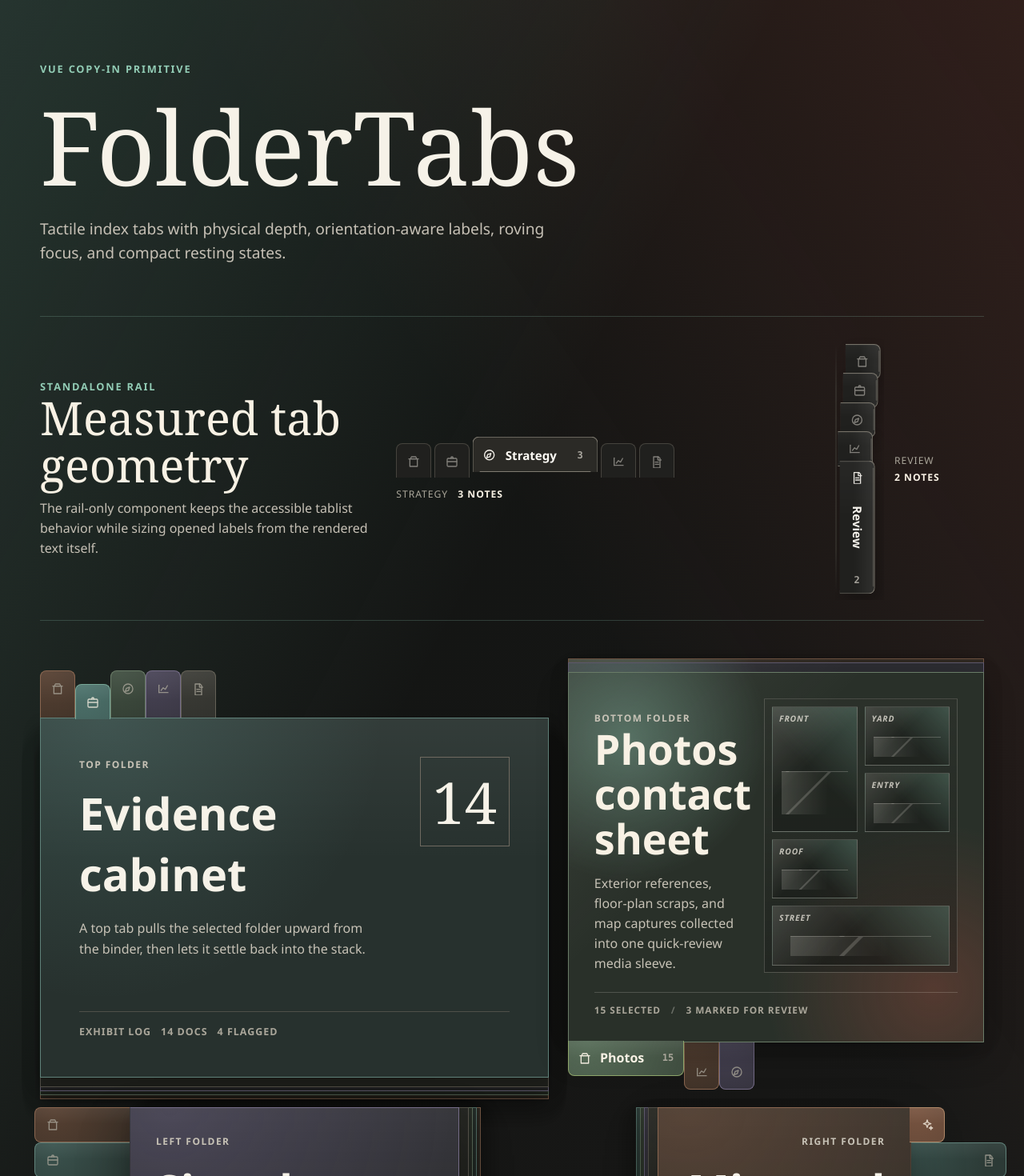
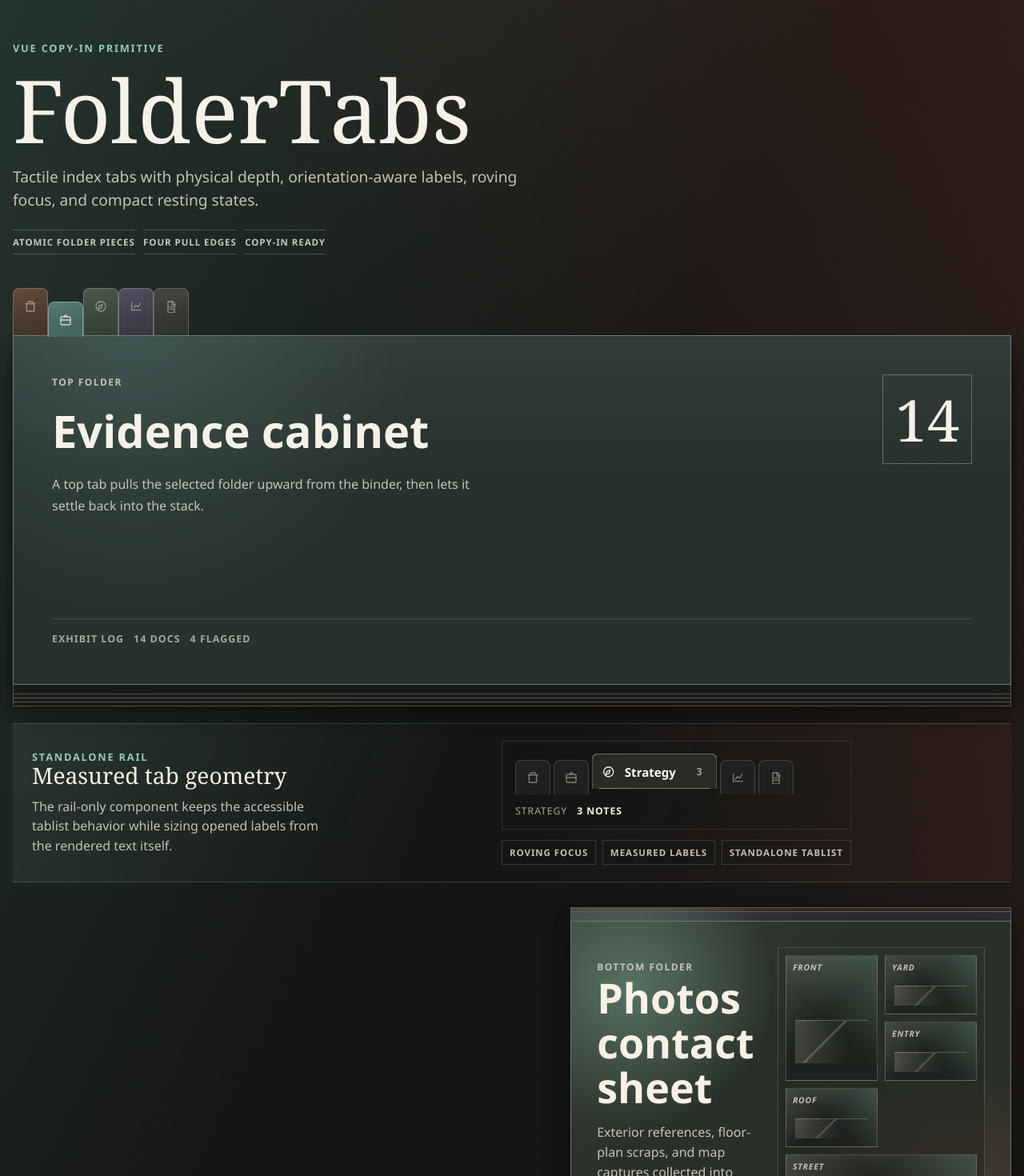
Before and after one commit to bdteo/folder-tabs, a Vue app: page / in a window 1280 px wide. Shown: the top 1470 px of the page at 80% size. Built offline with nearby package versions, Linux system fonts and the light colour scheme.

Commit message:
Polish FolderTabs demo page

```diff
--- a/src/App.vue
+++ b/src/App.vue
@@ -101,7 +101,6 @@ function demoActiveKey(
 
 const horizontalActive = ref(demoActiveKey(caseTabs, 'activeTop', 'evidence'));
 const standaloneActive = ref(demoActiveKey(caseTabs, 'activeStandalone', 'strategy'));
-const standaloneSideActive = ref(demoActiveKey(caseTabs, 'activeStandaloneSide', 'review'));
 const verticalActive = ref(demoActiveKey(caseTabs, 'activeLeft', 'signals'));
 const compactActive = ref(demoActiveKey(compactTabs, 'activeBottom', 'photos'));
 const rightEdgeActive = ref(demoActiveKey(caseTabs, 'activeRight', 'intake'));
@@ -116,7 +115,6 @@ const cornerHoverKey = ref(demoParams.get('hoverCorner') ?? demoParams.get('hove
 
 const activeCase = computed(() => caseTabs.find((tab) => tab.key === horizontalActive.value));
 const activeStandalone = computed(() => caseTabs.find((tab) => tab.key === standaloneActive.value));
-const activeStandaloneSide = computed(() => caseTabs.find((tab) => tab.key === standaloneSideActive.value));
 const activeVertical = computed(() => caseTabs.find((tab) => tab.key === verticalActive.value));
 const activeCompact = computed(() => compactTabs.find((tab) => tab.key === compactActive.value));
 const activeChess = computed(() => chessTabs.find((tab) => tab.key === chessActive.value));
@@ -126,12 +124,51 @@ const activeCorner = computed(() => cornerTabs.find((tab) => tab.key === cornerA
 <template>
   <main class="demo-shell">
     <section class="demo-hero">
+      <div class="demo-hero__copy">
         <p class="demo-kicker">Vue copy-in primitive</p>
         <h1>FolderTabs</h1>
         <p class="demo-lede">
           Tactile index tabs with physical depth, orientation-aware labels,
           roving focus, and compact resting states.
         </p>
+        <div class="demo-hero__facts" aria-hidden="true">
+          <span>atomic folder pieces</span>
+          <span>four pull edges</span>
+          <span>copy-in ready</span>
+        </div>
+      </div>
+
+      <div class="demo-hero__preview">
+        <FolderAttachment
+          v-model="horizontalActive"
+          class="demo-stage demo-stage--top"
+          folder-class="demo-file demo-file--hero"
+          :tabs="caseTabs"
+          ariaLabel="Case file sections"
+          orientation="horizontal"
+          edge="top"
+          expand-on="hover"
+          depth="subtle"
+          tone="copper"
+          :layers="2"
+          :emulated-hover-key="topHoverKey"
+        >
+          <div>
+            <p class="demo-file__eyebrow">Top folder</p>
+            <h2>{{ activeCase?.label }}</h2>
+            <p>
+              A top tab pulls the selected folder upward from the binder,
+              then lets it settle back into the stack.
+            </p>
+          </div>
+          <div class="demo-file__tray" aria-hidden="true">
+            <span>exhibit log</span>
+            <span>14 docs</span>
+            <span>4 flagged</span>
+          </div>
+          <div class="demo-file__stamp">{{ activeCase?.count }}</div>
+        </FolderAttachment>
+      </div>
     </section>
 
     <section class="demo-rail-lab" aria-label="Standalone FolderTabs rail demos">
@@ -162,55 +199,19 @@ const activeCorner = computed(() => cornerTabs.find((tab) => tab.key === cornerA
           </div>
         </div>
 
-        <div class="demo-rail-side">
-          <FolderTabs
-            v-model="standaloneSideActive"
-            :tabs="caseTabs"
-            :pulled-key="standaloneSideActive"
-            ariaLabel="Standalone right folder rail"
-            orientation="vertical"
-            edge="right"
-            appearance="stack"
-            expand-on="hover"
-          />
-          <div class="demo-rail-readout demo-rail-readout--side" aria-live="polite">
-            <span>{{ activeStandaloneSide?.shortLabel }}</span>
-            <strong>{{ activeStandaloneSide?.count }} notes</strong>
-          </div>
+        <div class="demo-rail-specimen" aria-hidden="true">
+          <span>roving focus</span>
+          <span>measured labels</span>
+          <span>standalone tablist</span>
         </div>
       </div>
     </section>
 
     <section class="demo-board" aria-label="FolderTabs component demos">
-      <FolderAttachment
-        v-model="horizontalActive"
-        class="demo-stage demo-stage--top"
-        folder-class="demo-file"
-        :tabs="caseTabs"
-        ariaLabel="Case file sections"
-        orientation="horizontal"
-        edge="top"
-        expand-on="hover"
-        depth="subtle"
-        tone="copper"
-        :layers="2"
-        :emulated-hover-key="topHoverKey"
-      >
-        <div>
-          <p class="demo-file__eyebrow">Top folder</p>
-          <h2>{{ activeCase?.label }}</h2>
-          <p>
-            A top tab pulls the selected folder upward from the binder,
-            then lets it settle back into the stack.
-          </p>
+      <div class="demo-board__intro">
+        <p class="demo-kicker">Physical binder lab</p>
+        <h2>Every edge keeps the folder and tag together</h2>
       </div>
-        <div class="demo-file__tray" aria-hidden="true">
-          <span>exhibit log</span>
-          <span>14 docs</span>
-          <span>4 flagged</span>
-        </div>
-        <div class="demo-file__stamp">{{ activeCase?.count }}</div>
-      </FolderAttachment>
 
       <FolderAttachment
         v-model="verticalActive"
--- a/src/demo/demo.css
+++ b/src/demo/demo.css
@@ -35,16 +35,30 @@ select {
 }
 
 .demo-shell {
-  width: min(1180px, calc(100vw - 2rem));
+  width: min(1420px, calc(100vw - 2rem));
   margin-inline: auto;
-  padding-block: clamp(2rem, 6vw, 5rem);
+  padding-block: clamp(2rem, 4vw, 4rem) clamp(2rem, 6vw, 5rem);
 }
 
 .demo-hero {
   display: grid;
+  grid-template-columns: 1fr;
+  gap: clamp(1.4rem, 3vw, 2.5rem);
+  align-items: start;
+  min-block-size: auto;
+  margin-block-end: clamp(1.25rem, 4vw, 3rem);
+}
+
+.demo-hero__copy {
+  display: grid;
   gap: 1rem;
   max-inline-size: 48rem;
-  margin-block-end: clamp(2rem, 5vw, 4rem);
+  min-inline-size: 0;
+}
+
+.demo-hero__preview {
+  min-inline-size: 0;
+  padding-block-start: 0.35rem;
 }
 
 .demo-kicker {
@@ -59,9 +73,9 @@ select {
 .demo-hero h1 {
   margin: 0;
   font-family: Georgia, "Times New Roman", serif;
-  font-size: 8rem;
+  font-size: clamp(4.5rem, 8.5vw, 8rem);
   font-weight: 500;
-  line-height: 1.13;
+  line-height: 0.96;
 }
 
 .demo-lede {
@@ -73,27 +87,47 @@ select {
   overflow-wrap: anywhere;
 }
 
+.demo-hero__facts {
+  display: flex;
+  flex-wrap: wrap;
+  gap: 0.5rem 0.65rem;
+  margin-block-start: 0.35rem;
+  color: rgba(246, 242, 232, 0.78);
+  font-size: 0.72rem;
+  font-weight: 850;
+  letter-spacing: 0.08em;
+  text-transform: uppercase;
+}
+
+.demo-hero__facts span {
+  border-block: 1px solid rgba(146, 204, 181, 0.28);
+  padding-block: 0.45rem;
+}
+
 .demo-rail-lab {
   display: grid;
-  grid-template-columns: minmax(15rem, 0.72fr) minmax(0, 1.28fr);
-  gap: clamp(1.25rem, 3vw, 2rem);
+  grid-template-columns: minmax(18rem, 0.48fr) minmax(24rem, 1fr);
+  gap: clamp(1rem, 3vw, 2rem);
   align-items: center;
-  margin-block-end: clamp(2rem, 5vw, 4rem);
-  border-block: 1px solid rgba(146, 204, 181, 0.22);
-  padding-block: clamp(1rem, 3vw, 1.6rem);
+  margin-block-end: clamp(1.5rem, 4vw, 3rem);
+  border-block: 1px solid rgba(146, 204, 181, 0.2);
+  padding: clamp(0.9rem, 2vw, 1.35rem) clamp(0.9rem, 2vw, 1.5rem);
+  background:
+    linear-gradient(110deg, rgba(146, 204, 181, 0.09), transparent 46%),
+    linear-gradient(290deg, rgba(220, 89, 71, 0.08), transparent 48%);
 }
 
 .demo-rail-copy h2 {
   margin: 0;
   color: #f8f1e4;
   font-family: Georgia, "Times New Roman", serif;
-  font-size: clamp(2rem, 5vw, 3.6rem);
+  font-size: clamp(1.55rem, 2.2vw, 2.1rem);
   font-weight: 500;
-  line-height: 1.04;
+  line-height: 1.02;
 }
 
 .demo-rail-copy p:last-child {
-  max-inline-size: 26rem;
+  max-inline-size: 30rem;
   margin-block: 0.75rem 0;
   color: #c6c0b5;
   line-height: 1.55;
@@ -102,25 +136,41 @@ select {
 
 .demo-rail-samples {
   display: grid;
-  grid-template-columns: minmax(0, 1fr) auto;
-  gap: clamp(1rem, 3vw, 1.5rem);
+  grid-template-columns: minmax(18rem, max-content);
+  gap: 0.85rem;
   align-items: center;
+  justify-content: center;
   min-inline-size: 0;
 }
 
 .demo-rail-track {
   min-inline-size: 0;
+  max-inline-size: min(100%, 36rem);
+  padding: 0.85rem 1rem;
+  border: 1px solid rgba(246, 242, 232, 0.12);
+  background: rgba(18, 20, 18, 0.2);
 }
 
 .demo-rail-track .folder-tabs {
   max-inline-size: 100%;
 }
 
-.demo-rail-side {
-  display: grid;
-  grid-template-columns: auto minmax(7rem, auto);
-  gap: 0.8rem;
-  align-items: center;
+.demo-rail-specimen {
+  display: flex;
+  flex-wrap: wrap;
+  gap: 0.45rem 0.5rem;
+  justify-content: center;
+  color: rgba(246, 242, 232, 0.76);
+  font-size: 0.72rem;
+  font-weight: 850;
+  letter-spacing: 0.08em;
+  text-transform: uppercase;
+}
+
+.demo-rail-specimen span {
+  border: 1px solid rgba(146, 204, 181, 0.22);
+  padding: 0.42rem 0.55rem;
+  background: rgba(18, 20, 18, 0.2);
 }
 
 .demo-rail-readout {
@@ -140,17 +190,26 @@ select {
   font-weight: 850;
 }
 
-.demo-rail-readout--side {
-  display: grid;
-  gap: 0.25rem;
-  margin-block-start: 0;
-}
-
 .demo-board {
   display: grid;
   grid-template-columns: minmax(0, 1.1fr) minmax(20rem, 0.9fr);
   gap: clamp(1rem, 2vw, 1.5rem);
   align-items: start;
+}
+
+.demo-board__intro {
+  grid-column: 1 / -1;
+  max-inline-size: 46rem;
+  margin-block-end: clamp(0.5rem, 1vw, 0.9rem);
+}
+
+.demo-board__intro h2 {
+  margin: 0;
+  color: #f8f1e4;
+  font-family: Georgia, "Times New Roman", serif;
+  font-size: clamp(2.1rem, 5vw, 4.5rem);
+  font-weight: 500;
+  line-height: 1;
 }
 
 .demo-stage {
@@ -167,8 +226,7 @@ select {
 }
 
 .demo-stage--top {
-  grid-column: 1;
-  grid-row: 1;
+  inline-size: 100%;
 }
 
 .demo-file,
@@ -183,6 +241,10 @@ select {
   gap: clamp(1rem, 4vw, 3rem);
   min-block-size: clamp(18rem, 36vw, 28rem);
   padding: clamp(1.25rem, 4vw, 3rem);
+}
+
+.demo-file--hero {
+  min-block-size: clamp(22rem, 34vw, 30rem);
 }
 
 .demo-file h2,
@@ -472,18 +534,19 @@ select {
   color: rgba(246, 242, 232, 0.32);
 }
 
-@media (max-width: 820px) {
+@media (max-width: 1040px) {
+  .demo-hero,
   .demo-rail-lab,
   .demo-board {
     grid-template-columns: 1fr;
   }
 
+  .demo-hero {
+    min-block-size: auto;
+  }
+
   .demo-rail-samples {
     grid-template-columns: 1fr;
-  }
-
-  .demo-rail-side {
-    justify-content: start;
   }
 
   .demo-hero h1 {
@@ -524,14 +587,6 @@ select {
     font-size: 1.05rem;
   }
 
-  .demo-rail-side {
-    grid-template-columns: 1fr;
-  }
-
-  .demo-rail-side .folder-tabs {
-    max-block-size: min(22rem, 70vh);
-  }
-
   .demo-file h2,
   .demo-dossier h2 {
     font-size: 2.15rem;
```
Also changed, not shown: 5 other files (tests, documents, lock files or other folders). Lines whose indentation alone changed are shown as unchanged.
